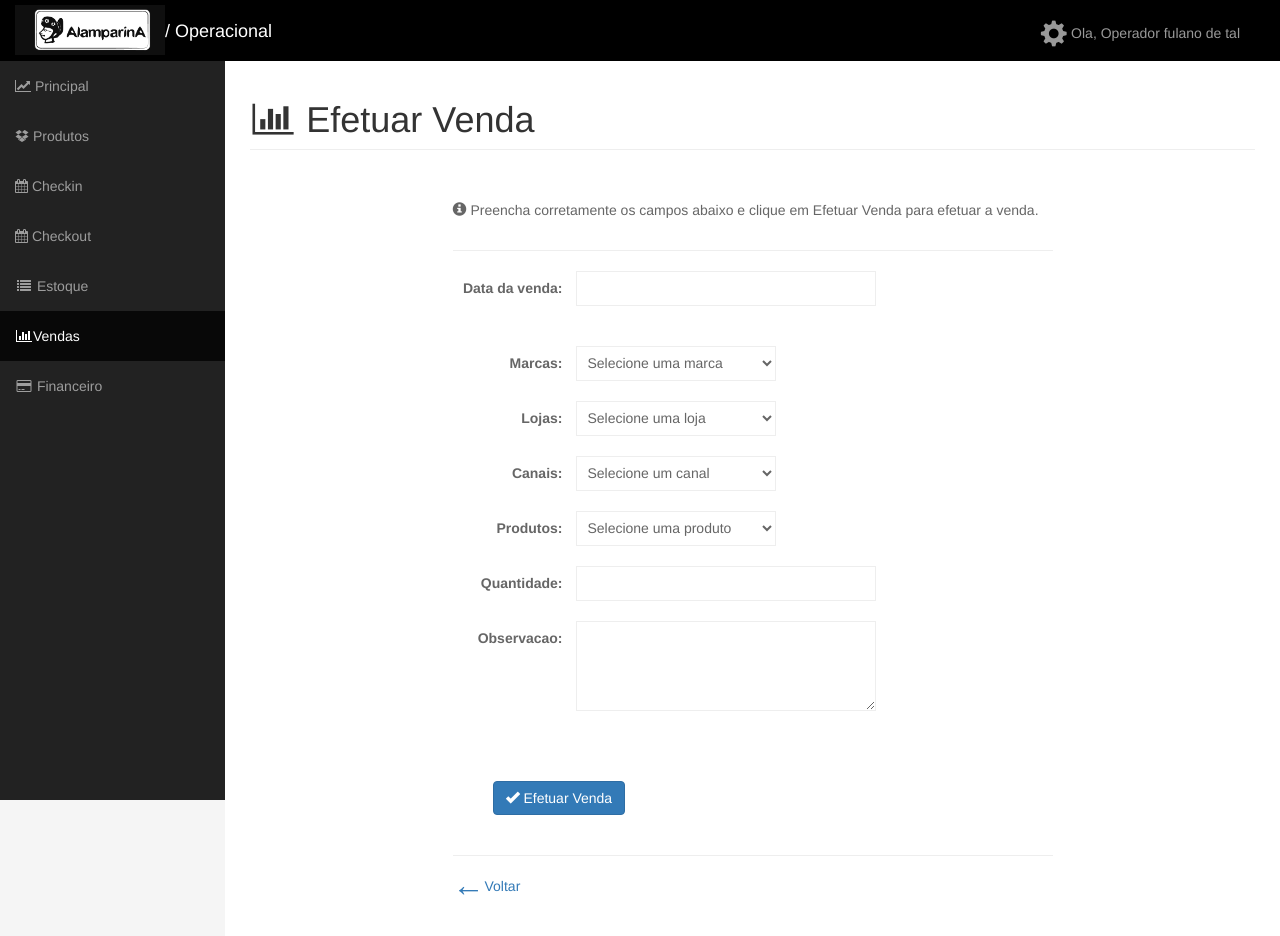
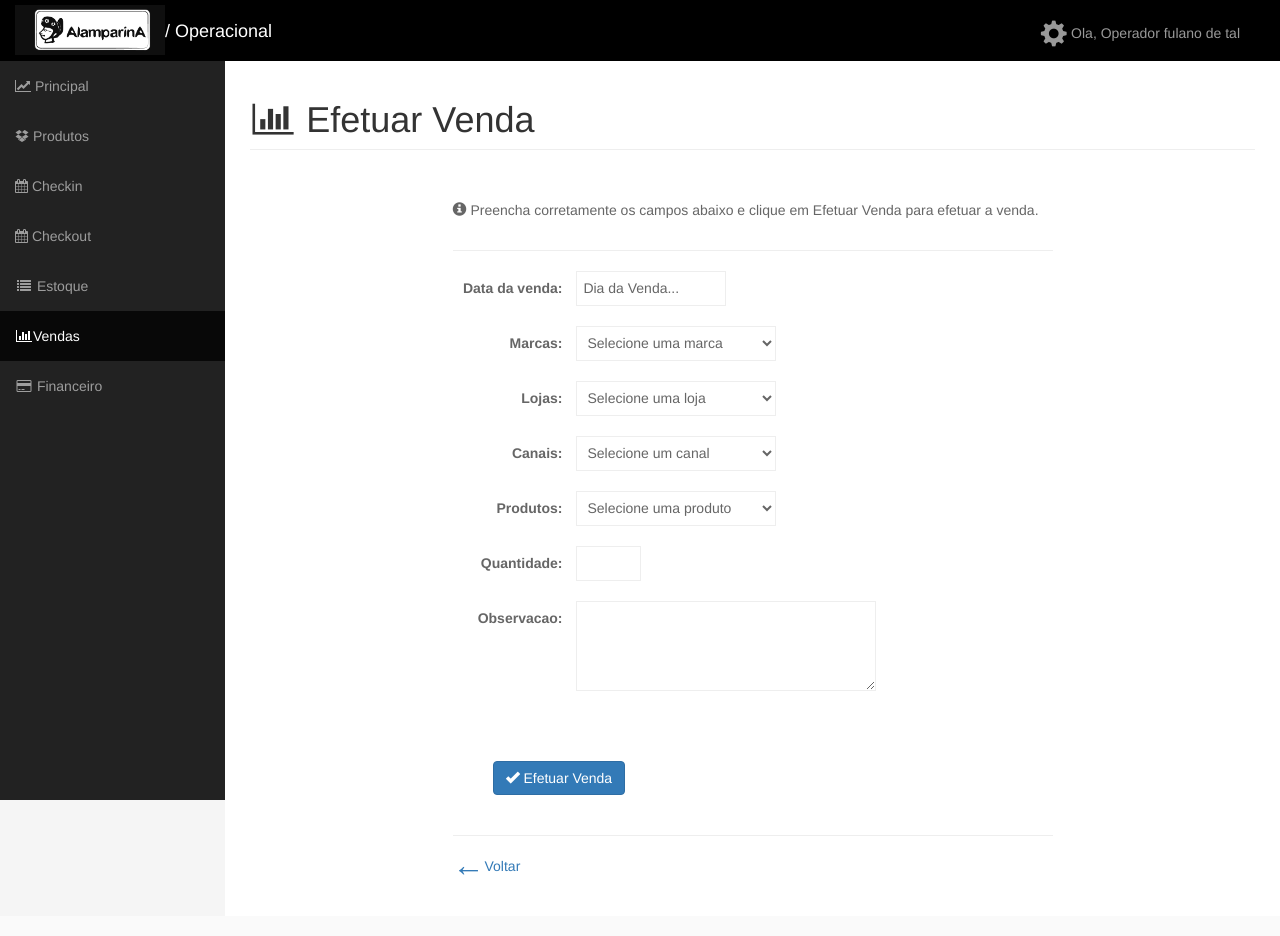
Before and after one commit to robertocsp/alamparina, a Django app: page /operacional/realizar-venda/ in a window 1280 px wide. After the commit the page ends 875 px from the top, so only its background shows below. Run offline with Django 3.2, Linux system fonts and the light colour scheme; data that the repository does not hold is empty; parts of the project's set-up code (start-up, migrations or seed data) failed here and were passed over; some libraries are stand-ins or nearby versions.

```diff
--- a/alamparina/static/alamparina/css/style.css
+++ b/alamparina/static/alamparina/css/style.css
@@ -247,12 +247,16 @@ select{
 }
 
 
-.box-formulario .formulario-padrao li input[type="number"].numero{
+.box-formulario .formulario-padrao li input.numero{
     width: 65px;
 }
 
-.box-formulario .formulario-padrao li input[type="number"].numeroD{
+.box-formulario .formulario-padrao li input.numeroD{
     width: 80px;
+}
+
+.box-formulario .formulario-padrao li input.data{
+    width: 150px;
 }
 
 .formulario-padrao button{
--- a/alamparina/templates/checkin.html
+++ b/alamparina/templates/checkin.html
@@ -47,7 +47,7 @@
     </select><br><br>
      {% if checkin.status == checkin.status_emprocessamento %}
         <label for="id_dia_agendamento"><i class="glyphicon glyphicon-calendar"></i></label>
-        <input placeholder="Dia agendamento..." id="id_dia_agendamento" type="text" name="dia_agendamento" value="{% if checkin %}{{checkin.dia_agendamento|date:'d/m/Y'}}{% endif %}" >
+        <input class="data" placeholder="Dia agendamento..." id="id_dia_agendamento" type="text" name="dia_agendamento" value="{% if checkin %}{{checkin.dia_agendamento|date:'d/m/Y'}}{% endif %}" >
          <br><br>
         <label for="id_canal"><i class="glyphicon glyphicon-ok-sign"></i></label>
         <select id="id_canal" name="canais">
@@ -64,7 +64,7 @@
         </button>
      {% else %}
         <label for="id_dia_agendamento"><i class="fa fa-calendar-check-o></i></label>
-        <input placeholder="Dia agendamento..." id="id_dia_agendamento" type="text" name="dia_agendamento" value="{% if checkin %}{{checkin.dia_agendamento|date:'d/m/Y'}}{% endif %}" disabled>
+        <input class="data" placeholder="Dia agendamento..." id="id_dia_agendamento" type="text" name="dia_agendamento" value="{% if checkin %}{{checkin.dia_agendamento|date:'d/m/Y'}}{% endif %}" disabled>
      {% endif %}
     <br><br>
 <hr>
--- a/alamparina/templates/realizar_venda.html
+++ b/alamparina/templates/realizar_venda.html
@@ -11,11 +11,10 @@
         <li>
             <label for="id_dtrealizado">Data da venda:</label>
                 {% if dtrealizado_retorno != None %}
-                    <input type="text" id="id_dtrealizado" name="dtrealizado" value="{{dtrealizado_retorno}}">
+                    <input type="text" class="data" id="id_dtrealizado" placeholder="Dia da Venda..." name="dtrealizado" value="{{dtrealizado_retorno}}">
                 {% else %}
-                    <input type="text" id="id_dtrealizado" name="dtrealizado" value="">
+                    <input type="text" class="data" id="id_dtrealizado" placeholder="Dia da Venda..." name="dtrealizado" value="">
                 {% endif %}
-            <br><br>
         </li>
         <li>
             <label for="id_marcas">Marcas: </label>
@@ -81,7 +80,7 @@
         </li>
         <li>
             <label for="id_quantidade">Quantidade: </label>
-            <input type="text" id="id_quantidade" name="quantidade">
+            <input type="number" id="id_quantidade" name="quantidade" class="numero">
         </li>
         <li>
             <label for="id_observacao">Observacao: </label>
--- a/operacional/views.py
+++ b/operacional/views.py
@@ -58,7 +58,8 @@ def lista_produtos_operacional(request):
 
     return render(request, 'lista_produtos_operacional.html', {
         'produto_list': produto_list,
-        'marca': marca,
+        'marca': marca
+
     })
 
 @login_required
```
